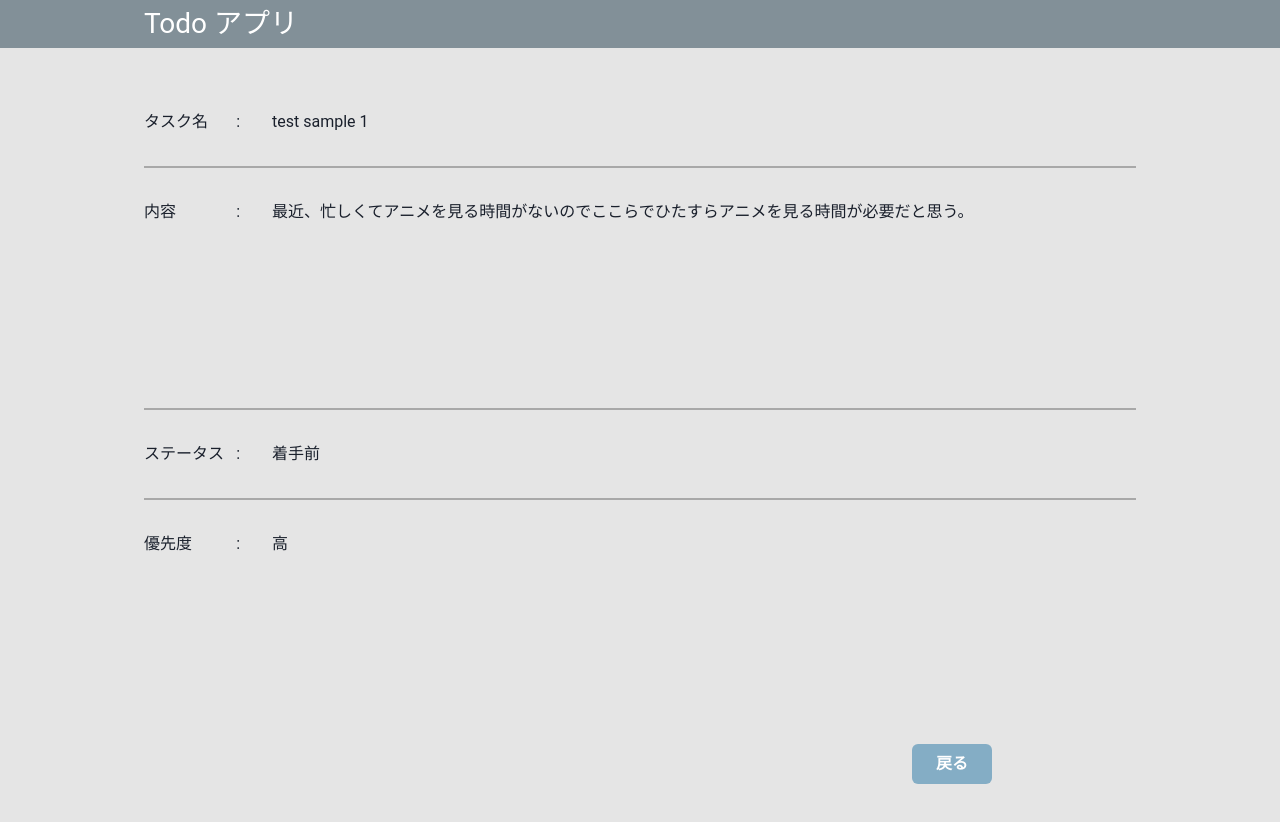
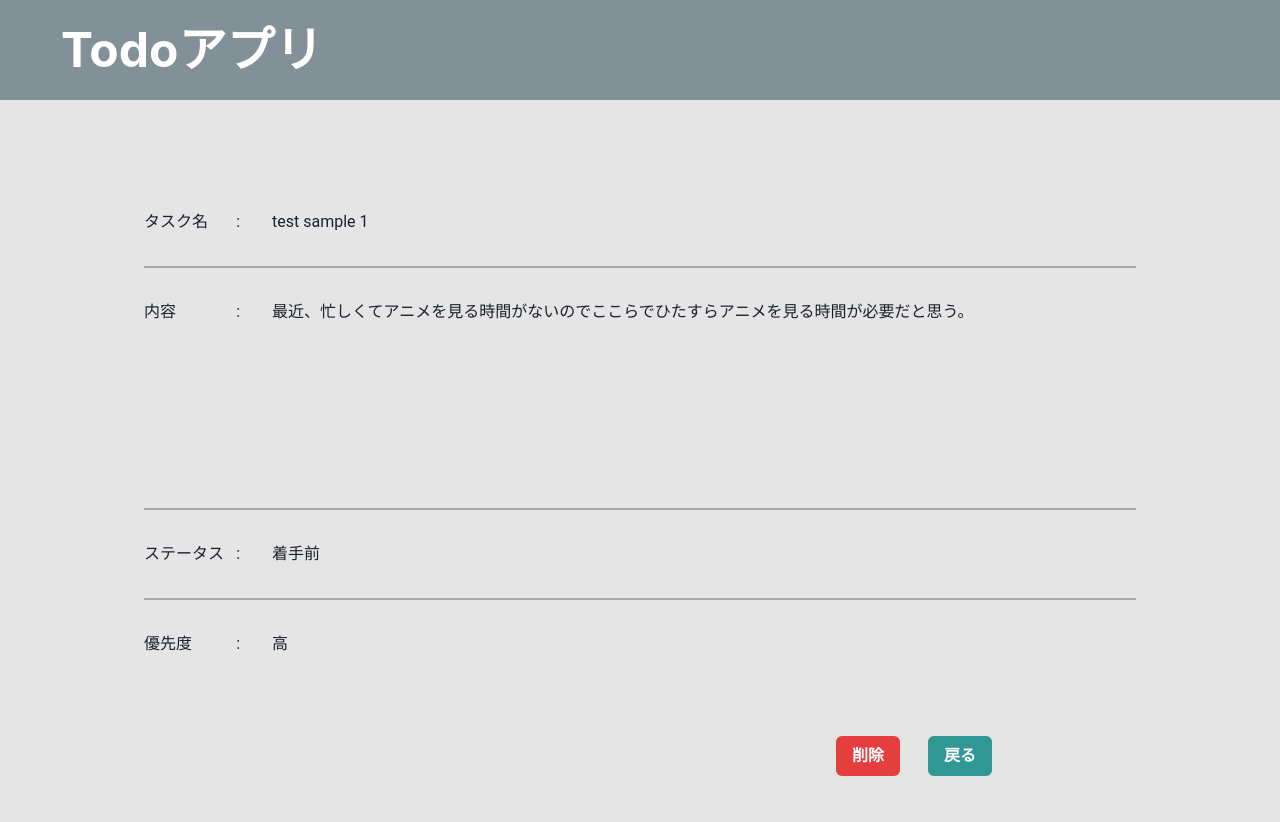
Before and after one commit to oneoneniaoniao/todo_team_3, a Next.js app: page /todos/1 in a window 1280 px wide. Shown: the top 822 px of the page. After the commit the page ends 800 px from the top, so only its background shows below. Built offline with nearby package versions, Linux system fonts and the light colour scheme; what recoil-persist would draw is missing.

Commit message:
#11 詳細ページと編集ベージに削除ボタンを追加

```diff
--- a/pages/components/Detail.jsx
+++ b/pages/components/Detail.jsx
@@ -1,7 +1,6 @@
 import Head from 'next/head';
-import Link from "next/link";
 import { useRouter } from 'next/router';
-import { useRecoilValue } from 'recoil';
+import { useRecoilState } from 'recoil';
 import {
   Box,
   Container,
@@ -13,10 +12,19 @@ import {
 } from '@chakra-ui/react';
 
 import { todosState } from '../atoms/atom';
+import UserButton from './atoms/Button';
 
 export default function Detail() {
   const router = useRouter();
-  const todos = useRecoilValue(todosState);
+  const [todos, setTodos] = useRecoilState(todosState);
+
+  const handleClickDelete = () => {
+    if(confirm("下記ToDoを削除しますか？")){
+      const newTodos = todos.filter((todo) => todo.id !== Number(router.query.id));
+      setTodos(newTodos);
+    router.push("/");
+    }
+  };
 
   const todo = todos.filter((todo) => {
     return todo.id === Number(router.query.id)
@@ -24,24 +32,6 @@ export default function Detail() {
 
   return (
     <>
-      <Head>
-        <title>-Detail- Todo Team Dev No.3</title>
-        <meta name="description" content="Generated by create nextapp" />
-        <link rel="icon" href="/favicon.ico" />
-      </Head>
-      <Box
-        pos="fixed"
-        lineHeight="48px"
-        color="white"
-        w="full"
-        h={12}
-        top={0}
-        fontSize="28px"
-        zIndex={2}
-        bg="#829098"
-      >
-        <Container maxW="container.lg">Todo アプリ</Container>
-      </Box>
       <Container mt={["80px","110px"]} maxW="container.lg">
         <Stack spacing={[2,8]}>
           <Flex direction={["column","row"]}>
@@ -84,14 +74,21 @@ export default function Detail() {
           </Flex>
         </Stack>
       </Container>
-      <Container maxW="container.lg" pos="fixed" bottom="0">
+      <Container maxW="container.lg" pos="fixed" bottom="6">
         <Flex>
           <Spacer/>
-          <Link href='/' passHref>
-            <Button _hover={{opacity:0.8}} m={4} bg="#84ADC5" color="white" w="80px">
-              戻る
-            </Button>
-          </Link>
+            <Button
+          colorScheme={"red"}
+          mr={"28px"}
+          onClick={()=>handleClickDelete()}
+        >削除</Button>
+        <UserButton
+          colorScheme={"teal"}
+          color={"#FFFFFF"}
+          text={"戻る"}
+          mr={"16px"}
+          url={"/"}
+        />
         </Flex>
       </Container>
     </>
--- a/pages/components/TodoList.js
+++ b/pages/components/TodoList.js
@@ -137,7 +137,7 @@ const TodoList = () => {
         <Table>
           <Thead bg="gray.100">
             <Tr>
-              <Th>
+              <Th px={4} textAlign="center">
                 <Button colorScheme="yellow" p={4} variant="solid" size="xs" onClick={toggleCheckAll} fontWeight="normal">
                   全選択
                   <br/>全解除
--- a/pages/todos/[id].js
+++ b/pages/todos/[id].js
@@ -1,10 +1,17 @@
+import Head from "next/head";
 import Detail from "../components/Detail";
+import Header from "../components/organisms/layout/Header";
 
 export default function Todo() {
-
   return (
     <>
+      <Head>
+        <title>-Detail- Todo Team Dev No.3</title>
+        <meta name="description" content="Generated by create nextapp" />
+        <link rel="icon" href="/favicon.ico" />
+      </Head>
+      <Header />
       <Detail />
     </>
-  )
+  );
 }
```
Also changed, not shown: pages/todos/[id]/edittask.js (+15 -7 lines).
